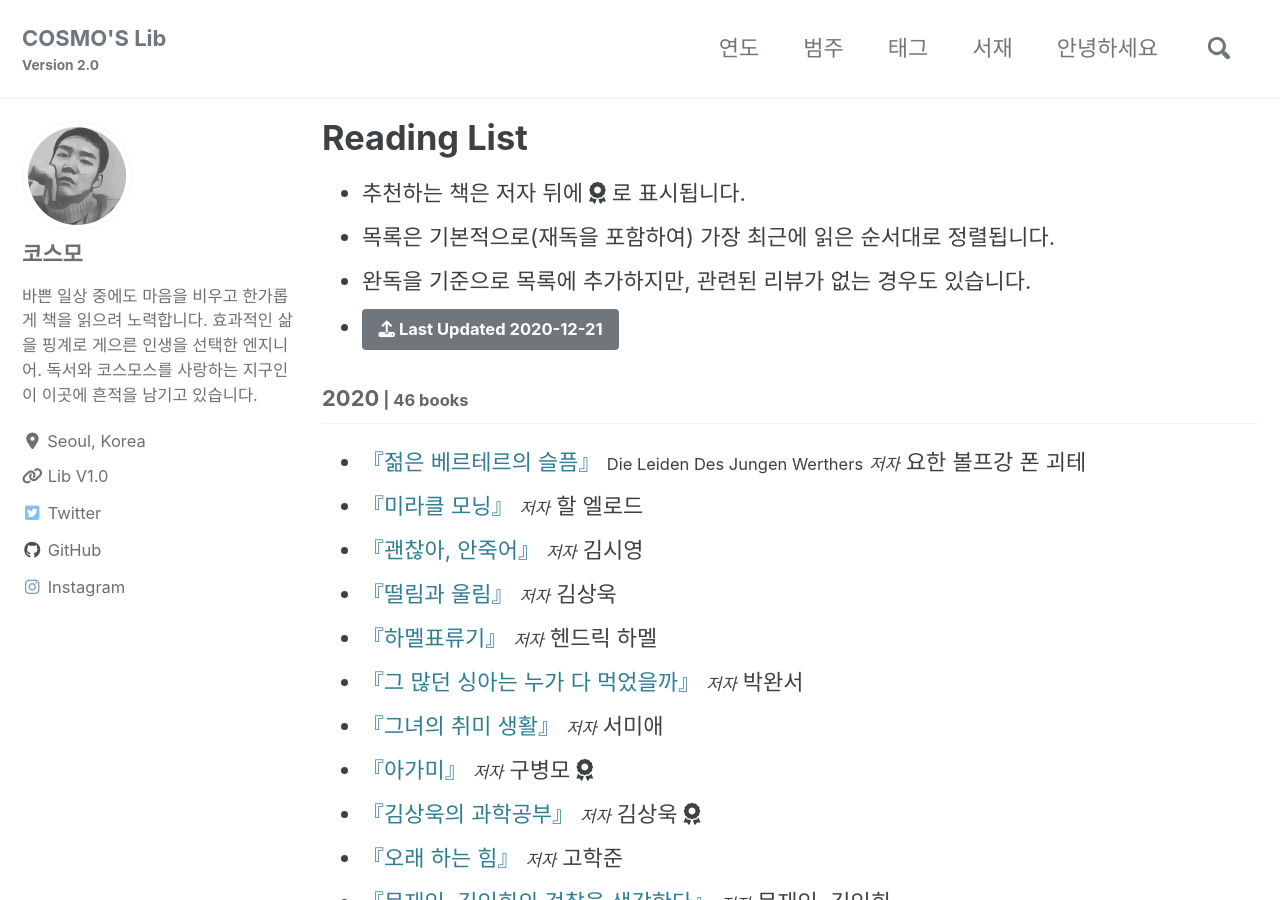
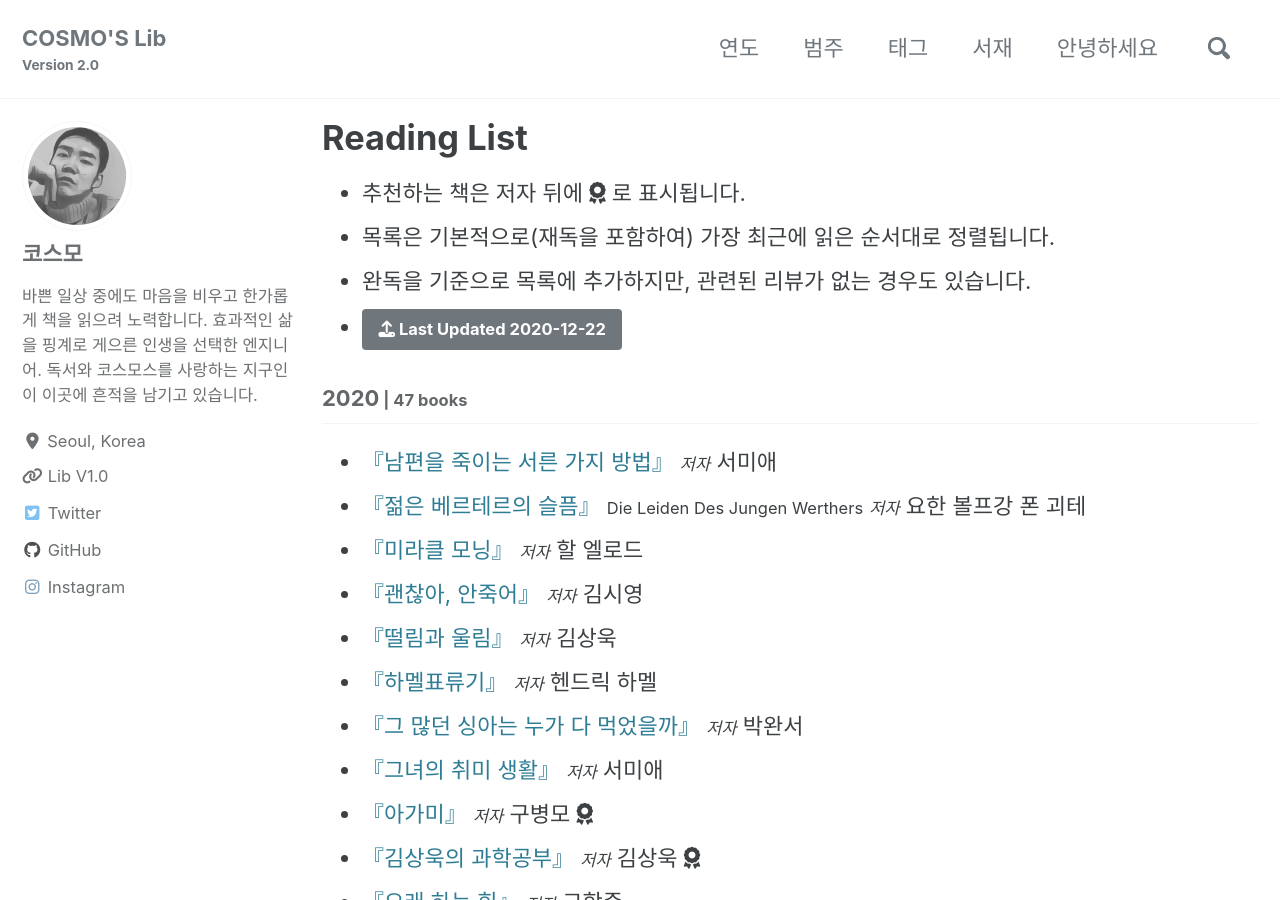
Before and after one commit to deftone2000/cosmo-s-archive, a Jekyll site: the page built from _pages/reading-list.html, in a window 1280 px wide and 900 px high. Built offline with Jekyll 4.4.1, drawn with Linux system fonts in a browser that asks for light colours; cached includes are drawn as plain includes; nearby versions of some CDN libraries; comment, search, counter and statistics services are not loaded; a style sheet for code colours, icons or effects is not loaded.

Commit message:
no message

```diff
--- a/_data/reading.yml
+++ b/_data/reading.yml
@@ -1,7 +1,17 @@
-lastupdate: 2020-12-21
+lastupdate: 2020-12-22
 list:
   - year: "2020"
     books:
+
+      - title: "남편을 죽이는 서른 가지 방법"
+        ori_title:
+        author: 서미애
+        post_title:
+        cover: https://img.ridicdn.net/cover/1818003539/xxlarge
+        trans:
+        pub: 에브리북 출판
+        pub_info: 2018.09.17. 전자책 출간
+        post_link:
 
       - title: "젊은 베르테르의 슬픔"
         ori_title: Die Leiden Des Jungen Werthers
```
